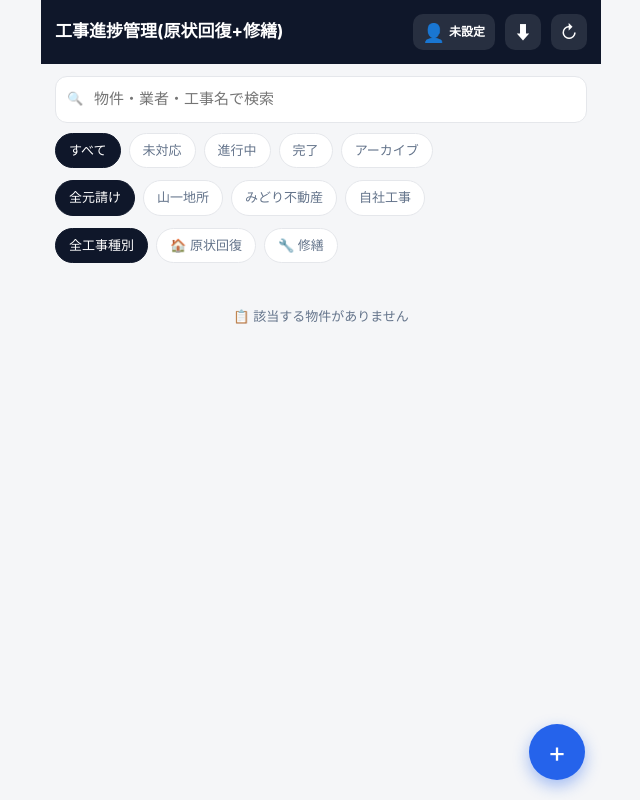
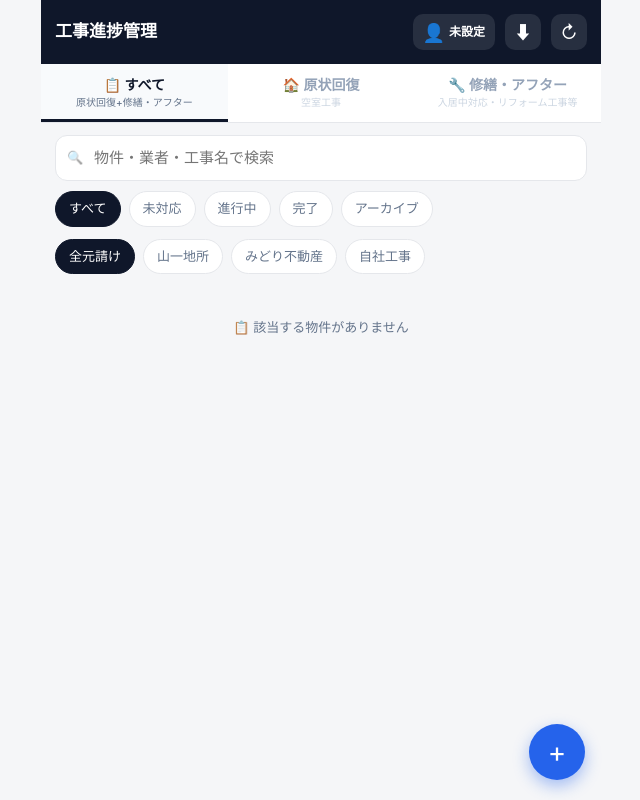
Before and after one commit to buildcluster-glitch/buildcluster-glitch.github.io, a plain HTML site: page task-manager/index.html in a window 1280 px wide. Shown: the whole page, without its empty margins (319-959 px from the left). Drawn offline with Linux system fonts and the light colour scheme.

Commit message:
update 2026/05/10 10:15

```diff
--- a/task-manager/index.html
+++ b/task-manager/index.html
@@ -238,6 +238,20 @@
 
   .empty{padding:28px 20px;text-align:center;color:var(--mute);font-size:13px}
   .hide{display:none!important}
+  /* 工事種別 切替タブ(画面上部・大きめで明確) */
+  .koji-tabs{display:grid;grid-template-columns:repeat(3,1fr);gap:0;background:#fff;
+    border-bottom:1px solid var(--line);position:sticky;top:calc(56px + var(--safe-top));z-index:6}
+  .koji-tab{padding:13px 8px 11px;text-align:center;font-size:14px;font-weight:700;color:#94a3b8;
+    border-bottom:3px solid transparent;background:#fff;cursor:pointer;transition:all .15s;line-height:1.2}
+  .koji-tab small{display:block;font-size:10px;font-weight:500;color:#cbd5e1;margin-top:2px}
+  .koji-tab:active{transform:scale(.98)}
+  .koji-tab.on{color:var(--ink)}
+  .koji-tab.on small{color:var(--mute)}
+  .koji-tab[data-k="all"].on{border-bottom-color:#0f172a;background:#f8fafc}
+  .koji-tab[data-k="restoration"].on{color:#1e40af;border-bottom-color:#1e40af;background:#eff6ff}
+  .koji-tab[data-k="restoration"].on small{color:#3b82f6}
+  .koji-tab[data-k="repair"].on{color:#b45309;border-bottom-color:#f59e0b;background:#fef3c7}
+  .koji-tab[data-k="repair"].on small{color:#d97706}
 </style>
 </head>
 <body>
@@ -246,11 +260,17 @@
   <!-- ========== LIST VIEW ========== -->
   <section id="view-list">
     <header class="bar">
-      <div class="title">工事進捗管理(原状回復+修繕)</div>
+      <div class="title" id="list-title">工事進捗管理</div>
       <button class="icon-btn btn-user" title="チェック者切替">👤<span class="btn-user-label">未設定</span></button>
-      <button class="icon-btn" id="btn-import" title="スプシから取込">⬇</button>
+      <button class="icon-btn" id="btn-import" title="Drive台帳から取込">⬇</button>
       <button class="icon-btn" id="btn-refresh" title="GAS同期">↻</button>
     </header>
+    <!-- 工事種別 切替タブ(明確な3択) -->
+    <div class="koji-tabs" id="koji-tabs">
+      <button class="koji-tab on" data-k="all">📋 すべて<small>原状回復+修繕・アフター</small></button>
+      <button class="koji-tab" data-k="restoration">🏠 原状回復<small>空室工事</small></button>
+      <button class="koji-tab" data-k="repair">🔧 修繕・アフター<small>入居中対応・リフォーム工事等</small></button>
+    </div>
     <div class="toolbar">
       <div class="search"><input id="search" placeholder="物件・業者・工事名で検索"></div>
       <div class="chips" id="filter-chips">
@@ -265,11 +285,6 @@
         <button class="chip" data-c="山一地所">山一地所</button>
         <button class="chip" data-c="みどり不動産">みどり不動産</button>
         <button class="chip" data-c="自社工事">自社工事</button>
-      </div>
-      <div class="chips" id="koji-chips">
-        <button class="chip on" data-k="all">全工事種別</button>
-        <button class="chip" data-k="restoration">🏠 原状回復</button>
-        <button class="chip" data-k="repair">🔧 修繕</button>
       </div>
     </div>
     <div class="list" id="property-list"></div>
@@ -2062,11 +2077,23 @@ document.getElementById('client-chips').onclick = e=>{
   document.querySelectorAll('#client-chips .chip').forEach(x=>x.classList.remove('on'));
   b.classList.add('on'); currentClientCat = b.dataset.c; renderList();
 };
-document.getElementById('koji-chips').onclick = e=>{
-  const b = e.target.closest('.chip'); if(!b) return;
-  document.querySelectorAll('#koji-chips .chip').forEach(x=>x.classList.remove('on'));
-  b.classList.add('on'); currentKojiFilter = b.dataset.k; renderList();
+// 工事種別タブ(原状回復 / 修繕 / すべて)切替
+function updateKojiTitleAndChrome() {
+  const title = document.getElementById('list-title');
+  if (!title) return;
+  if (currentKojiFilter === 'restoration') title.textContent = '🏠 原状回復 進捗管理';
+  else if (currentKojiFilter === 'repair') title.textContent = '🔧 修繕・アフター 進捗管理';
+  else title.textContent = '工事進捗管理';
+}
+document.getElementById('koji-tabs').onclick = e=>{
+  const b = e.target.closest('.koji-tab'); if(!b) return;
+  document.querySelectorAll('#koji-tabs .koji-tab').forEach(x=>x.classList.remove('on'));
+  b.classList.add('on'); currentKojiFilter = b.dataset.k;
+  updateKojiTitleAndChrome();
+  renderList();
 };
+// 起動時のタイトル更新
+updateKojiTitleAndChrome();
 document.getElementById('btn-back').onclick = showList;
 document.getElementById('btn-edit-prop').onclick = ()=>openPropSheet(currentPropId);
 document.getElementById('btn-add-comment').onclick = openCommentSheet;
```
